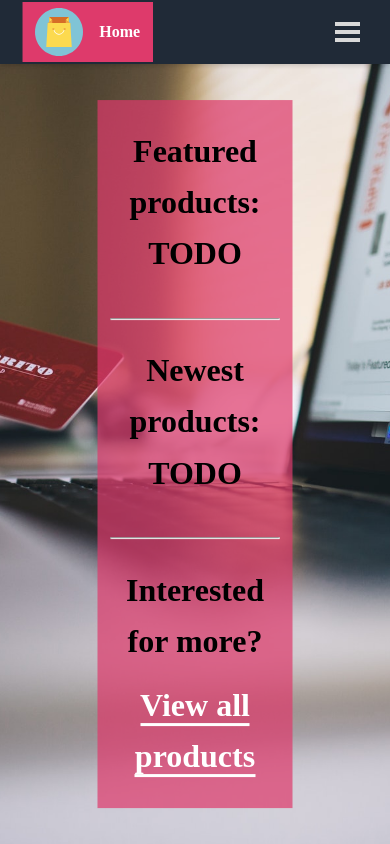
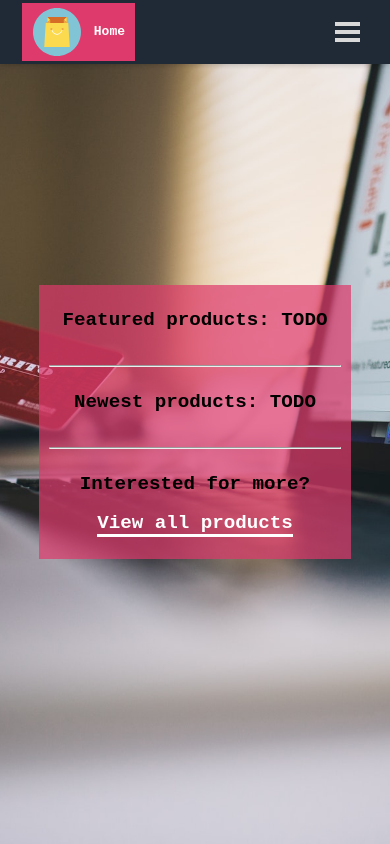
Before and after one commit to stamkovs/online-shop, an Angular app in the folder online-shop-frontend/: page / in a window 390 px wide. Built offline with nearby package versions, Linux system fonts and the light colour scheme.

Commit message:
Styling fixes for mobile and desktop sizes for the navbar and the home component

```diff
--- a/online-shop-frontend/src/app/home/home.component.scss
+++ b/online-shop-frontend/src/app/home/home.component.scss
@@ -8,6 +8,11 @@
   background-position: center;
   background-repeat: no-repeat;
   background-size: cover;
+
+  display: flex;
+  align-items: center;
+  justify-content: center;
+  text-align: center;
 }
 
 .absolute {
@@ -15,22 +20,23 @@
 }
 
 .centered {
-  text-align: center;
-  // 32px is half height of the navbar
-  top: calc(50% + 32px);
-  left: 50%;
-  transform: translate(-50%, -50%);
+
 }
 
 .banner-text-wrapper {
   background: rgba(222, 58, 107, 0.7);
+  width: 80%;
   padding: 1.6em 0.8em;
   color: black;
   font-weight: 700;
-  font-family: cursive;
+  font-family: monospace;
 
   h1 {
     margin-bottom: 0.4em;
+
+    @media screen and (max-width: 768px) {
+          font-size: 1.2rem;
+        }
   }
 
   a {
@@ -40,5 +46,9 @@
     text-decoration: none;
     border-bottom: 3px solid white;
     cursor: pointer;
+
+    @media screen and (max-width: 768px) {
+      font-size: 1.2rem;
+    }
   }
 }
--- a/online-shop-frontend/src/app/navbar/navbar.component.scss
+++ b/online-shop-frontend/src/app/navbar/navbar.component.scss
@@ -3,7 +3,12 @@
   --navbar-text-color: hsl(0, 0%, 85%);
   --navbar-text-color-focus: white;
   --navbar-bg-contrast: hsl(0, 0%, 25%);
-  font-family: cursive;
+  font-family: monospace;
+  z-index: 1000;
+}
+
+#navbar.opened {
+  transition: .2s all ease-in-out;
 }
 
 * {
@@ -194,10 +199,6 @@
   visibility: visible;
 }
 
-#navbar.opened .navbar-menu.sidebar.left {
-  left: 0;
-}
-
 #navbar.opened .navbar-menu.sidebar.right {
   right: 0;
   overflow: auto;
@@ -205,7 +206,7 @@
 
 .navbar-links {
   list-style-type: none;
-  max-height: 0;
+  padding: 1em;
   overflow: hidden;
   background-color: var(--navbar-bg-color);
   display: flex;
```
